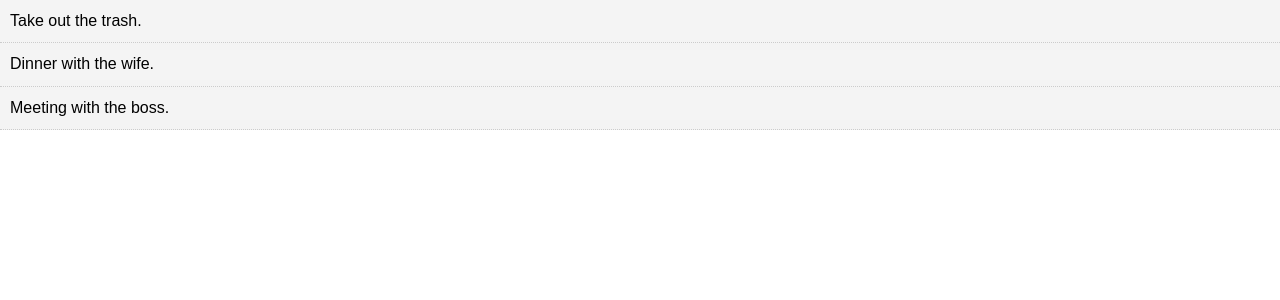
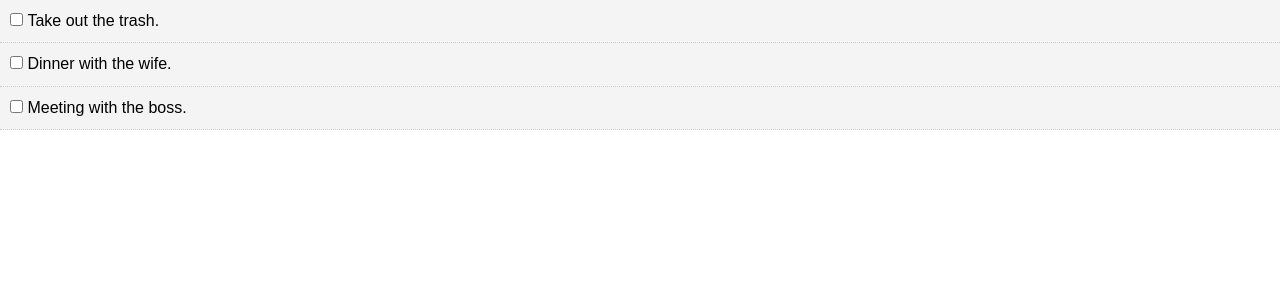
Before and after one commit to Jimfarrugia/react-todo-list, a React (Create React App) app: page / in a window 1280 px wide. Shown: the top 300 px of the page. Built offline with nearby package versions, Linux system fonts and the light colour scheme.

Commit message:
added checkbox for toggling complete status of a todo

```diff
--- a/src/App.js
+++ b/src/App.js
@@ -23,10 +23,20 @@
       }
     ]
   }
+
+  markComplete = (id) => {
+    this.setState({
+      todos: this.state.todos.map(todo => {
+        if (todo.id === id) todo.completed = !todo.completed;
+        return todo;
+      })
+    });
+  }
+
   render() {
     return (
       <div className="App">
-        <Todos todos={this.state.todos} />
+        <Todos todos={this.state.todos} markComplete={this.markComplete} />
       </div>
     );
   }
--- a/src/components/TodoItem.js
+++ b/src/components/TodoItem.js
@@ -13,9 +13,13 @@
   }
 
   render() {
+    const { id, title } = this.props.todo;
     return (
       <div style={this.getStyle()}>
-        <p>{this.props.todo.title}</p>
+        <p>
+          <input type="checkbox" onChange={this.props.markComplete.bind(this, id)} />&nbsp;
+          {title}
+        </p>
       </div>
     )
   }
--- a/src/components/Todos.js
+++ b/src/components/Todos.js
@@ -4,9 +4,10 @@
 
 export default class Todos extends Component {
 
+
   render() {
     return this.props.todos.map(todo => (
-      <TodoItem key={todo.id} todo={todo} />
+      <TodoItem key={todo.id} todo={todo} markComplete={this.props.markComplete} />
     ))
   }
 }
```
